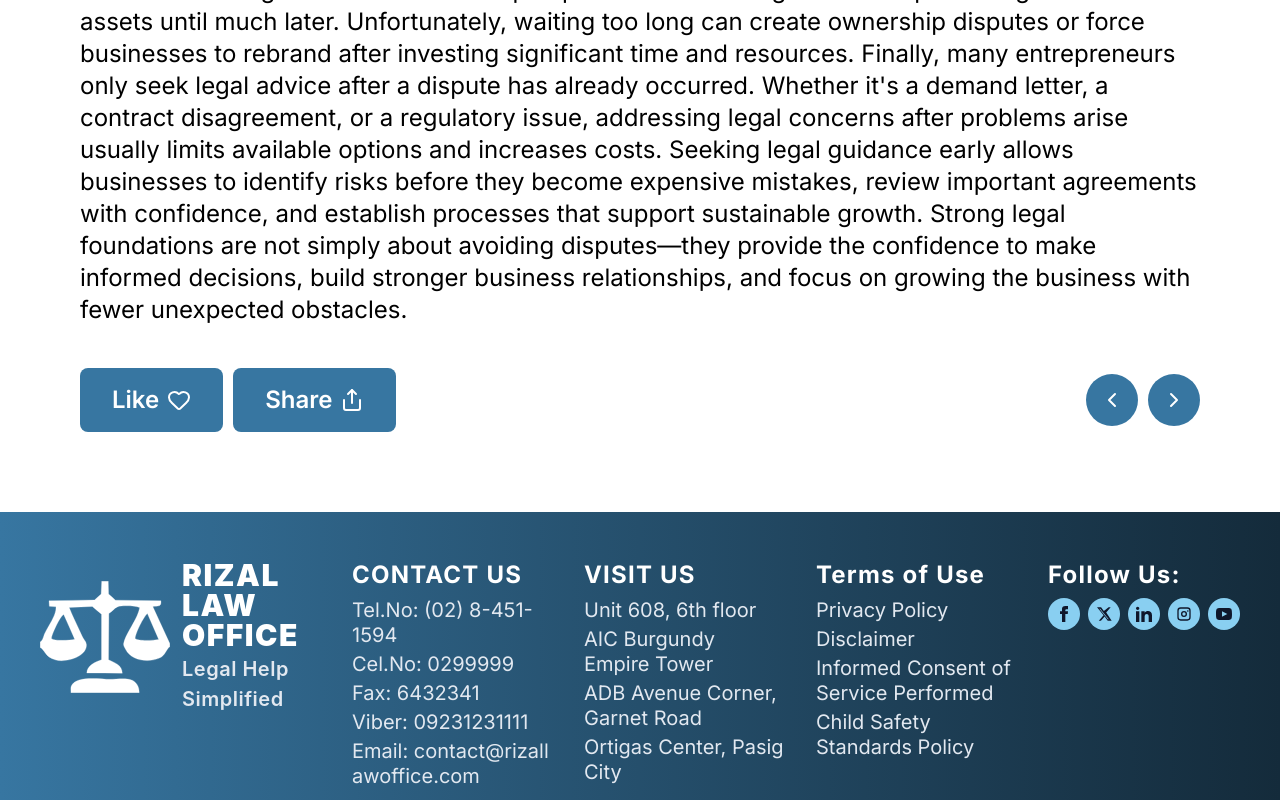
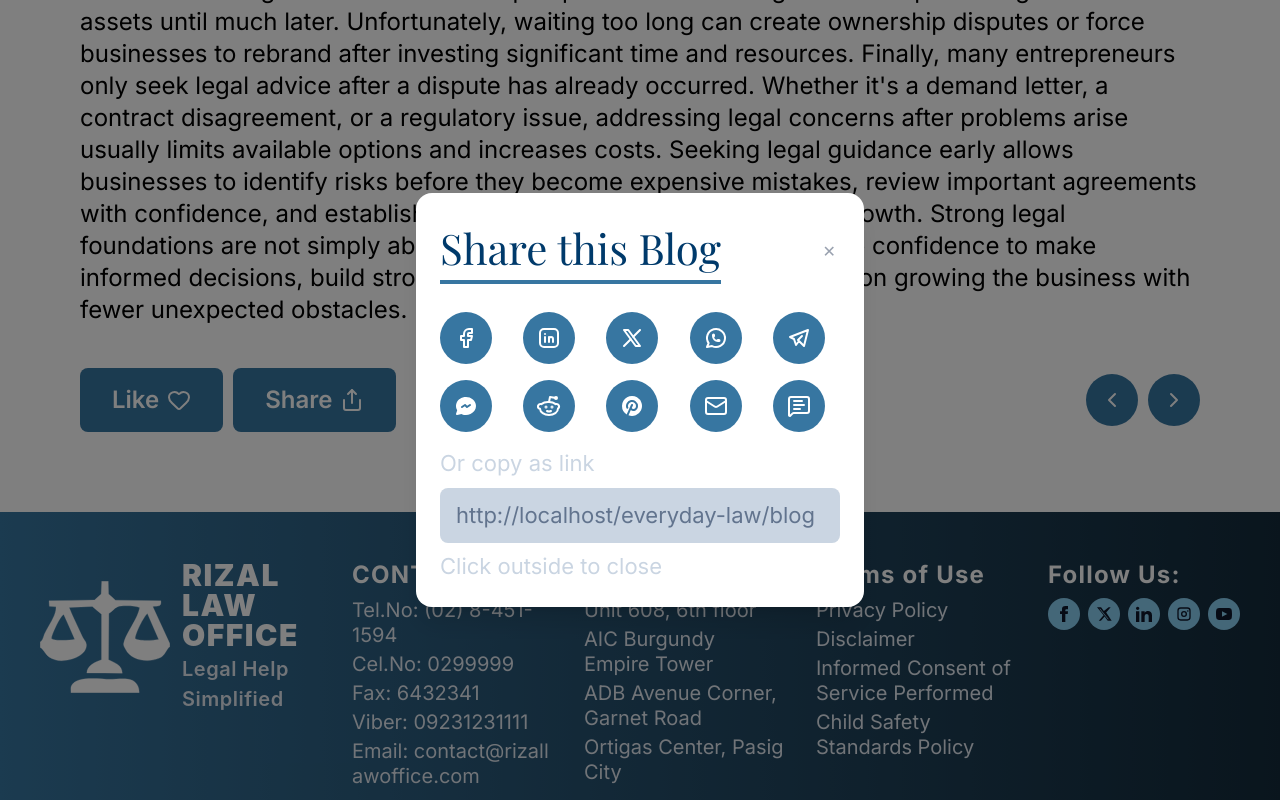
Before and after one commit to karllogdat/lexmeet-group4-template, a React (Vite) app: page /everyday-law/blog in a window 1280 px wide. Both pictures are taken after a click on the button "Share". Shown: the part 1953-2753 px from the top of the page. Built offline with nearby package versions, Linux system fonts and the light colour scheme; a web font is replaced by a local one.

Commit message:
Added share modal with copy capabilities

```diff
--- /dev/null
+++ b/src/components/everyday_law/ShareLink.jsx
@@ -0,0 +1,40 @@
+import { useState } from "react";
+
+export default function ShareLink() {
+  const [copied, setCopied] = useState(false);
+
+  const shareLink = window.location.href;
+
+  const handleCopy = async (e) => {
+    e.target.select();
+
+    try {
+      await navigator.clipboard.writeText(shareLink);
+      setCopied(true);
+
+      setTimeout(() => {
+        setCopied(false);
+      }, 2000);
+    } catch (err) {
+      console.error("Failed to copy:", err);
+    }
+  };
+
+  return (
+    <div className="flex flex-col gap-2">
+      <input
+        type="text"
+        readOnly
+        value={shareLink}
+        onClick={handleCopy}
+        className="g4-caption w-full rounded-lg bg-slate-300 text-slate-500 px-4 py-3 cursor-pointer focus:outline-none focus:ring-2 focus:ring-g4-500"
+      />
+
+      {copied && (
+        <p className="g4-subcaption text-slate-300">
+          Link copied to clipboard!
+        </p>
+      )}
+    </div>
+  );
+}
--- /dev/null
+++ b/src/components/everyday_law/ShareModal.jsx
@@ -0,0 +1,71 @@
+import React, { useEffect } from "react";
+
+export default function ShareModal({ isOpen, onClose, title, children }) {
+  // Close the modal when the user presses the Escape key
+  useEffect(() => {
+    const handleEscape = (e) => {
+      if (e.key === "Escape") onClose();
+    };
+
+    if (isOpen) {
+      document.addEventListener("keydown", handleEscape);
+      // Prevent background scrolling while the modal is open
+      document.body.style.overflow = "hidden";
+    }
+
+    return () => {
+      document.removeEventListener("keydown", handleEscape);
+      document.body.style.overflow = "unset";
+    };
+  }, [isOpen, onClose]);
+
+  if (!isOpen) return null;
+
+  return (
+    <div
+      className="fixed inset-0 z-50 flex items-center justify-center bg-black/50 backdrop-blue-sm"
+      onClick={onClose}
+    >
+      {/* Modal Container */}
+      <div
+        className="w-full max-w-md transform overflow-hidden rounded-2xl bg-white p-6 shadow-xl transition-all gap-4"
+        onClick={(e) => e.stopPropagation()} // Stop click propagation to backdrop
+      >
+        {/* Header */}
+        <div className="flex items-center justify-between pb-3">
+          <h3 className="g4-heading-2 text-g4-900 border-b-4 border-g4-700">
+            {title}
+          </h3>
+          <button
+            onClick={onClose}
+            className="rounded-lg p-1 text-gray-400 hover:bg-gray-100 hover:text-gray-600 transition-colors"
+          >
+            ✕
+          </button>
+        </div>
+
+        {/* Content Body */}
+        <div className="mt-4 text-sm text-gray-500">{children}</div>
+
+        {/* Footer Actions */}
+        {/* <div className="mt-6 flex justify-end gap-3">
+          <button
+            onClick={onClose}
+            className="rounded-xl border border-gray-300 px-4 py-2 text-sm font-medium text-gray-700 hover:bg-gray-50 transition-colors"
+          >
+            Cancel
+          </button>
+          <button
+            onClick={() => {
+              alert("Confirmed!");
+              onClose();
+            }}
+            className="rounded-xl bg-blue-600 px-4 py-2 text-sm font-medium text-white hover:bg-blue-700 transition-colors"
+          >
+            Confirm
+          </button>
+        </div> */}
+      </div>
+    </div>
+  );
+}
--- a/src/pages/EverydayLawBlogPage.jsx
+++ b/src/pages/EverydayLawBlogPage.jsx
@@ -1,12 +1,47 @@
 import BlogTags from "../components/everyday_law/BlogTags";
 import Button from "../components/Button";
 import IconButton from "../components/IconButton";
-import { ChevronLeft, ChevronRight, Heart, Search, Share } from "lucide-react";
+import {
+  ChevronLeft,
+  ChevronRight,
+  Heart,
+  Mail,
+  MessageSquareText,
+  Search,
+  Share,
+} from "lucide-react";
 
 import BlogImage from "../assets/everyday-law/latest-blog.jpg";
 import Breadcrumbs from "../components/everyday_law/Breadcrumbs";
+import { useState } from "react";
+import ShareModal from "../components/everyday_law/ShareModal";
+import {
+  IconBrandFacebook,
+  IconBrandLinkedin,
+  IconBrandMessengerFilled,
+  IconBrandPinterestFilled,
+  IconBrandReddit,
+  IconBrandTelegram,
+  IconBrandWhatsapp,
+  IconBrandX,
+} from "@tabler/icons-react";
+import ShareLink from "../components/everyday_law/ShareLink";
 
 export default function EverydayLawBlogPage() {
+  const [isModalOpen, setIsModalOpen] = useState(false);
+
+  const socialMediaIcons = [
+    IconBrandFacebook,
+    IconBrandLinkedin,
+    IconBrandX,
+    IconBrandWhatsapp,
+    IconBrandTelegram,
+    IconBrandMessengerFilled,
+    IconBrandReddit,
+    IconBrandPinterestFilled,
+    Mail,
+    MessageSquareText,
+  ];
   return (
     <div className="flex flex-col items-center p-20 gap-8">
       {/* TODO: breadcrumbs */}
@@ -85,9 +120,34 @@
           <Button>
             Like <Heart />
           </Button>
-          <Button>
+          <Button onClick={() => setIsModalOpen(true)}>
             Share <Share />
           </Button>
+
+          <ShareModal
+            isOpen={isModalOpen}
+            onClose={() => setIsModalOpen(false)}
+            title="Share this Blog"
+          >
+            <div className="flex flex-col gap-4">
+              <div className="grid grid-cols-5 gap-4">
+                {socialMediaIcons.map((Icon, index) => (
+                  <button
+                    key={index}
+                    className="w-13 h-13 flex items-center justify-center rounded-full p-3 text-white bg-g4-700"
+                  >
+                    <Icon />
+                  </button>
+                ))}
+              </div>
+
+              <div className="w-full flex flex-col gap-2 g4-caption text-slate-300">
+                <p>Or copy as link</p>
+                <ShareLink />
+                <p>Click outside to close</p>
+              </div>
+            </div>
+          </ShareModal>
         </div>
         <div className="flex gap-2.5">
           <div className="h-[52px] w-[52px] flex items-center justify-center rounded-full bg-g4-700 text-white">
```
